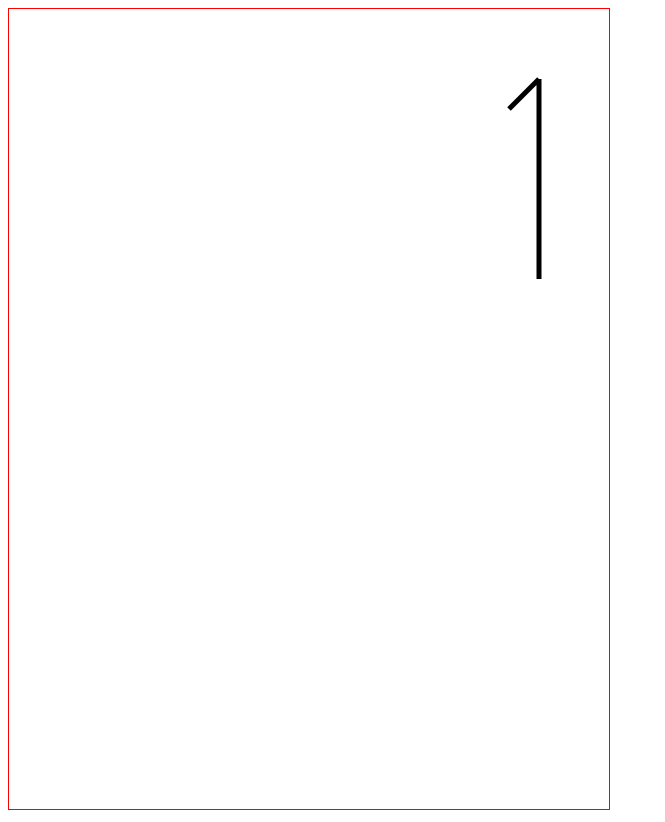
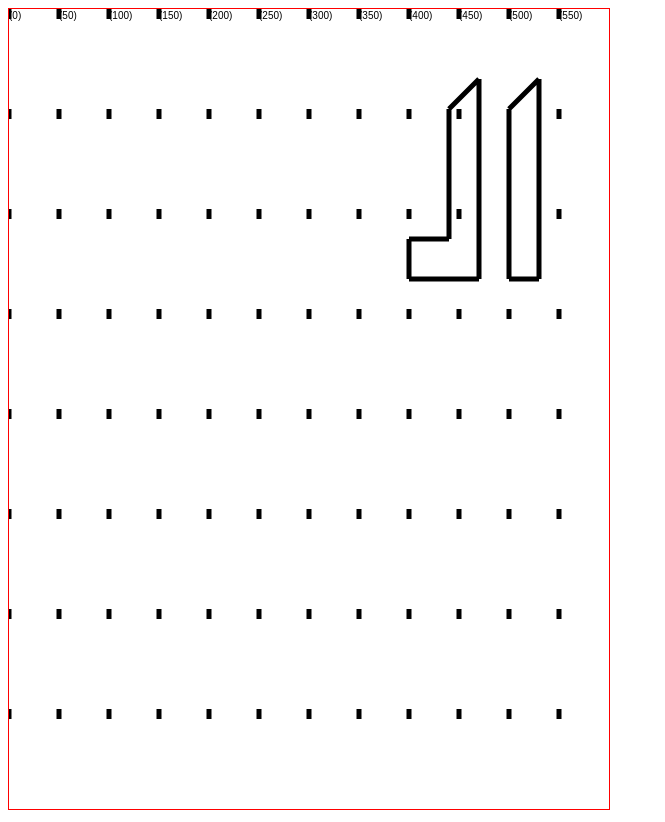
Before and after one commit to msharekh/alarabia, a plain HTML site: page index.html in a window 1280 px wide. Shown: the whole page, without its empty margins (0-665 px from the left). Drawn offline with Linux system fonts and the light colour scheme.

Commit message:
good grid

```diff
--- a/index.html
+++ b/index.html
@@ -31,23 +31,107 @@
 <script>
     const canvas2 = document.getElementById('arabic-word');
     const ctx2 = canvas2.getContext('2d');
+    const ctxGRID = canvas2.getContext('2d');
+    ctxGRID.lineWidth = 1;
+    // ctxGRID.strokeStyle = "#FF0000";
+    ctxGRID.font = "10px Arial";
 
+    for (let x = 0; x < 600; x += 50) {
+        ctxGRID.fillText("(" + x + ")", x, 10);
+        for (let y = 0; y < 800; y += 100) {
+            ctxGRID.moveTo(x, y);
+            ctxGRID.lineTo(x, y + 10);
+        }
+
+
+
+    }
+    ctxGRID.stroke();
+
+    // ctx2.strokeStyle = "#000000";
+
+    let p = {
+        startX: 0,
+        startY: 0,
+        endX: 0,
+        endY: 0
+    }
     ctx2.lineWidth = 5;
 
-    /*::::::::::::::::  Part  1 ::::::::::::::::*/
+
+
+    /* :::::::::::::::: Letter 1 ::::::::::::::::*/
+    p.endX = 500;
+    p.endY = 100;
+    /*----------  Part  1 ----------*/
     dx = 30;
     dy = - 30;
-
-    let p;
-    p = set_p(500, 100, dx, dy);
+    p = set_p(p.endX, p.endY, dx, dy);
     drawP(ctx2, p)
-    /*::::::::::::::::  Part  1 ::::::::::::::::*/
+    /*----------  Part  2 ----------*/
     dx = 0;
     dy = 200;
     p = set_p(p.endX, p.endY, dx, dy);
+    drawP(ctx2, p)
+    /*----------  Part  3 ----------*/
+    dx = -30;
+    dy = 0;
+    p = set_p(p.endX, p.endY, dx, dy);
+    drawP(ctx2, p)
+    /*----------  Part  4 ----------*/
+    dx = 0;
+    dy = -170;
+    p = set_p(p.endX, p.endY, dx, dy);
+    drawP(ctx2, p)
+    /* :::::::::::::::: Letter 2 ::::::::::::::::*/
+    p.endX = 440;
+    p.endY = 100;
+    /*----------  Part  1 ----------*/
+    dx = 30;
+    dy = - 30;
+    p = set_p(p.endX, p.endY, dx, dy);
+    drawP(ctx2, p)
+    /*----------  Part  2 ----------*/
+    dx = 0;
+    dy = 200;
+    p = set_p(p.endX, p.endY, dx, dy);
+    drawP(ctx2, p)
+    /*----------  Part  3 ----------*/
+    dx = -30;
+    dy = 0;
+    p = set_p(p.endX, p.endY, dx, dy);
+    drawP(ctx2, p)
+    /*----------  Part  4 ----------*/
+    dx = -40;
+    dy = 0;
+    p = set_p(p.endX, p.endY, dx, dy);
+    drawP(ctx2, p)
+    /*----------  Part  5 ----------*/
+    dx = 0;
+    dy = -40;
+    p = set_p(p.endX, p.endY, dx, dy);
+    drawP(ctx2, p)
+    /*----------  Part  6 ----------*/
+    dx = 40;
+    dy = 0;
+    p = set_p(p.endX, p.endY, dx, dy);
+    drawP(ctx2, p)
+    /*----------  Part  7 ----------*/
+    dx = 0;
+    dy = -130;
+    p = set_p(p.endX, p.endY, dx, dy);
+    drawP(ctx2, p)
+    /* :::::::::::::::: Letter 3 ::::::::::::::::*/
+    // p.endX = 440;
+    // p.endY = 100;
+    // /*----------  Part  1 ----------*/
+    // dx = 30;
+    // dy = - 30;
+    // p = set_p(p.endX, p.endY, dx, dy);
+    // drawP(ctx2, p)
+    /* -----------------------------------
+    --------------------------------------*/
 
-    drawP(ctx2, p)
-    // -------------------
     ctx2.stroke();
     function set_p(x, y, dx, dy) {
         let p = {
```
